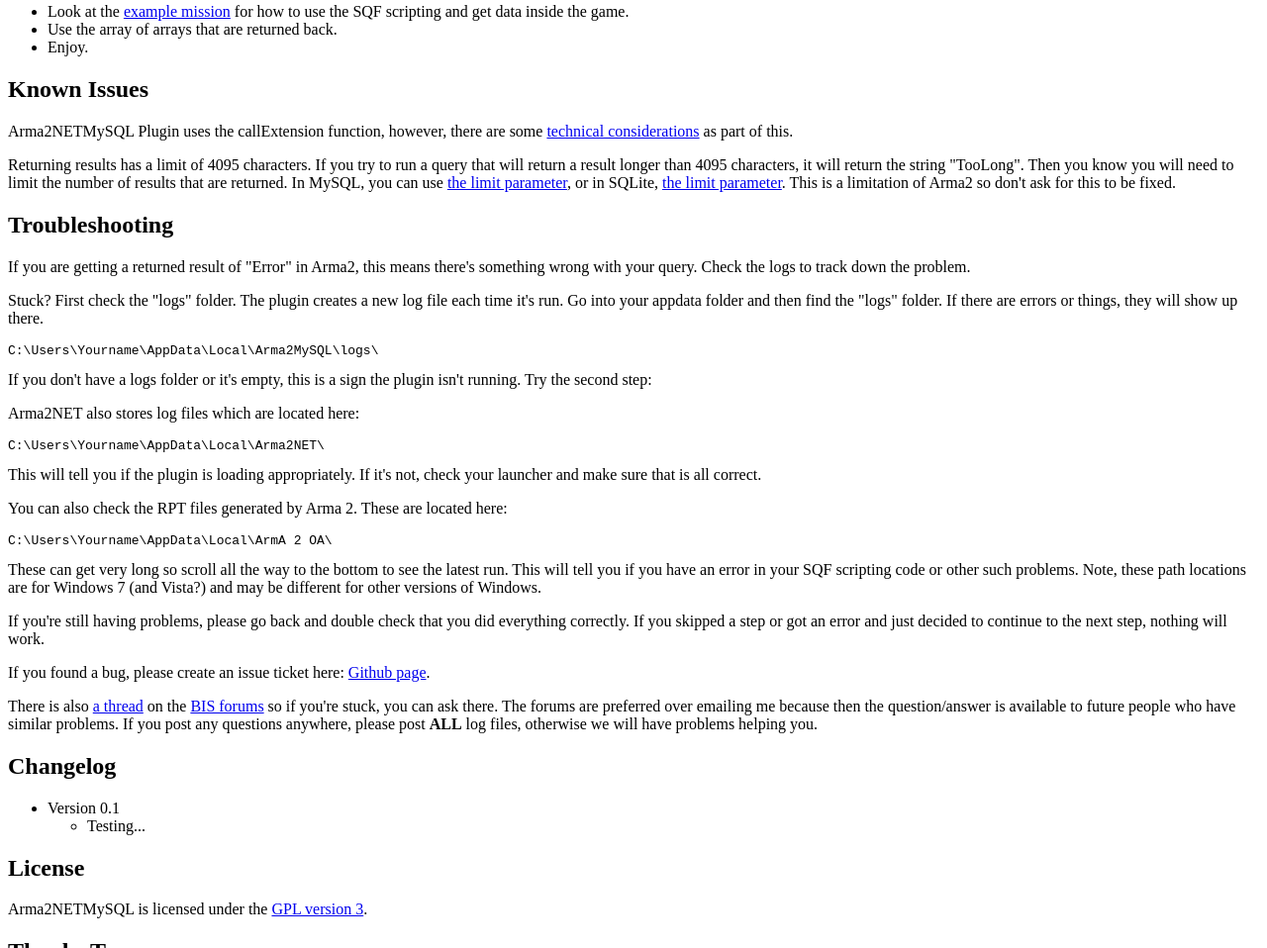
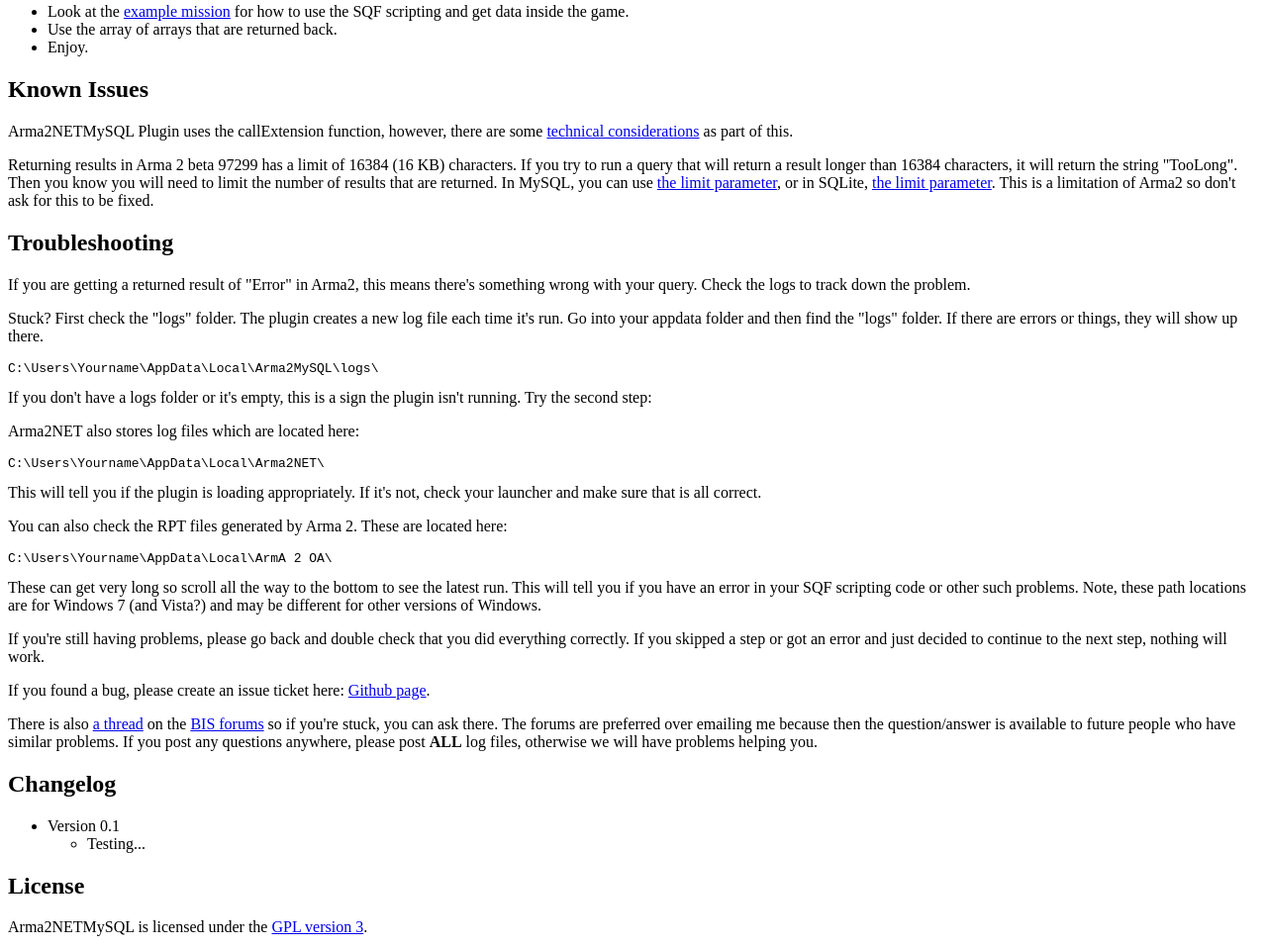
Before and after one commit to firefly2442/Arma2NETMySQLPlugin, a plain HTML site: page ReadMe.html in a window 1280 px wide. Shown: the part 2694-3652 px from the top of the page at 99% size. Drawn offline with Linux system fonts and the light colour scheme.

Commit message:
update note about callExtension limit extension for new beta

```diff
--- a/ReadMe.html
+++ b/ReadMe.html
@@ -180,7 +180,7 @@
 <p>Arma2NETMySQL Plugin uses the callExtension function, however, there are some
 <a href="http://community.bistudio.com/wiki/Extensions#A_few_technical_considerations">technical considerations</a> as part of this.
 </p>
-<p>Returning results has a limit of 4095 characters.  If you try to run a query that will return a result longer than 4095 characters,
+<p>Returning results in Arma 2 beta 97299 has a limit of 16384 (16 KB) characters.  If you try to run a query that will return a result longer than 16384 characters,
 it will return the string "TooLong".  Then you know you will need to limit the number of results that are returned.  In MySQL,
 you can use <a href="https://dev.mysql.com/doc/refman/5.0/en/select.html">the limit parameter</a>, or in SQLite,
 <a href="https://www.sqlite.org/lang_select.html">the limit parameter</a>.  This is a limitation of
```
